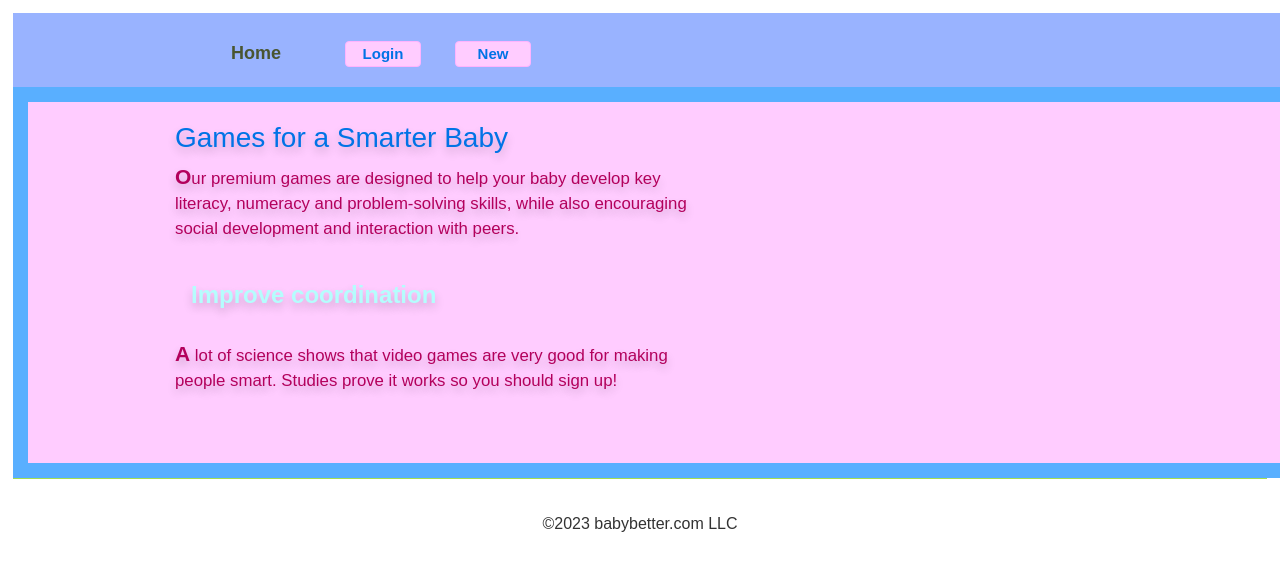
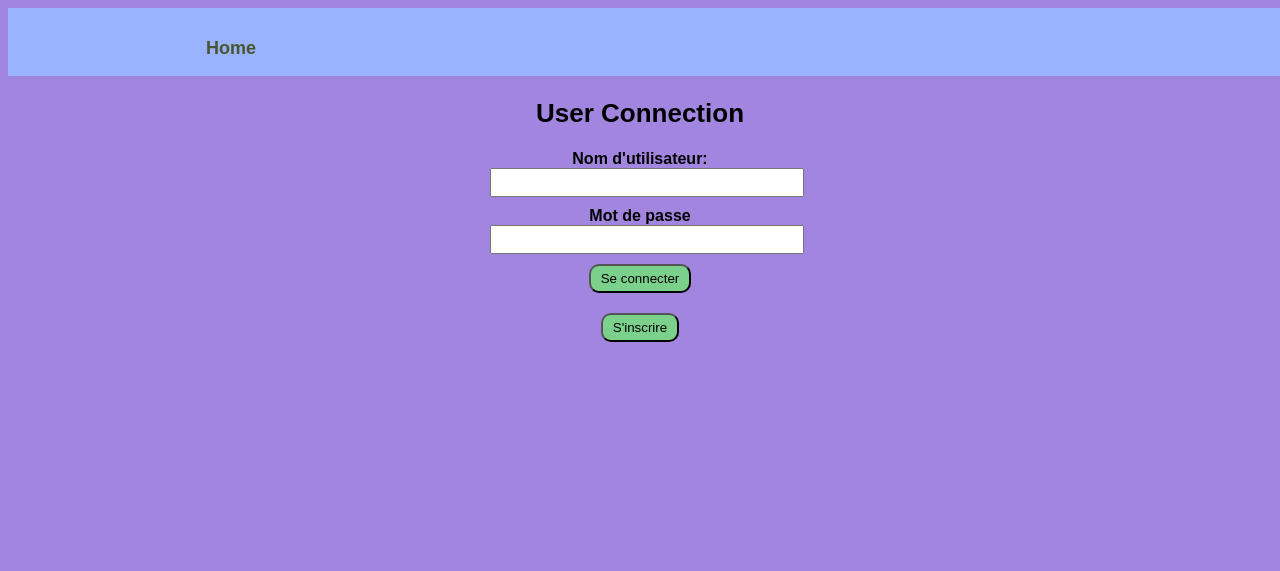
Before and after one commit to Ammanari/projet_final, a PHP site: page / in a window 1280 px wide. Shown: the top 571 px of the page. Run offline with PHP 8.4, Linux system fonts and the light colour scheme.

Commit message:
Add files via upload

```diff
--- a/formulaireNiveau2.php
+++ b/formulaireNiveau2.php
@@ -77,4 +77,5 @@ if (isset($_SESSION['lastActivity']) && time() - $_SESSION['lastActivity'] > $se
         startConfettiAnimation();
     };
 </script>
+
 </html>
--- a/formulaireNiveau4.php
+++ b/formulaireNiveau4.php
@@ -39,7 +39,7 @@ if (isset($_SESSION['lastActivity']) && time() - $_SESSION['lastActivity'] > $se
             Vie restante : <span><?php echo getRemainingLives() ?></span>
         </div>
     </header>
-    <audio src="music1.mp3" autoplay loop></audio>
+    <audio src="music1.mp3" autoplay controls loop></audio>
     <h1 id="h1Jeux"> Niveau 4</h1>
     <p class="rules2">C'est Partis!<br />
         Niveau 4 : Organisez ces 6 nombre en ordre décroissant!<br />
--- a/index.php
+++ b/index.php
@@ -1,5 +1,11 @@
 <?php
 require_once 'session_handler.php';
+session_start();
+
+if (isset($_SESSION['message'])) {
+  echo '<p>' . $_SESSION['message'] . '</p>';
+  unset($_SESSION['message']);
+}
 ?>
 <!DOCTYPE html>
 <html lang="en">
@@ -9,47 +15,58 @@ require_once 'session_handler.php';
 <title>Smart Baby Game Portal</title>
 <link rel="stylesheet" href="style.css">
 <link rel="script" href="script.js">
+    <style>
+    @keyframes confetti-rise {
+        0% {
+        transform: translateY(100vh);
+        }
+        100% {
+        transform: translateY(-100vh);
+        }
+    }
+    </style>
 </head>
-<body>
+<body id="bodyNiveau1">
 <header>
   <nav>
       <ul>
           <li><a href="index.php">Home</a></li>
-            <?php
-                if (isUserLoggedIn()) {
-                echo'<li><a href="./formulaireAccueil.php">Game</a></li>
-                    <li><form action="./logout.php" method="post"></li>
-                    <li><a href="./highscores.php">My Scores</a></li>
-                    <li><form action="./logout.php" method="post">
-                    <button type="submit" name="logout-submit">Logout</button></form></li>
-                    ';
-                } else {
-                echo '<li><a href="./connectionLogin.php">
-                    <button>Login</button></a></li>
-                    <li><a href="./formulaireInscription.php">
-                    <button>New</button></a></li>';
-                }
-            ?>
       </ul>
   </nav>
 </header>
+<div>
+  <h2>User Connection</h2>
+    <div class="form-container">
+      <form id="connectionForm" method="post" action="login.php">
+        <div class="form-group">
+          <label for="username">Nom d'utilisateur:</label>
+          <input type="text" id="username" name="username" value="<?php echo isset($_SESSION['username']) ? htmlentities($_SESSION['username']) : '' ?>" required >
+        </div>
+        <div class="form-group">
+          <label for="password">Mot de passe</label>
+          <input type="password" name="password" id="password" required>
+          <input type="submit" value="Se connecter" name="connect">
+        </div>
+      </form>
+      <form id="inscription" action="formulaireInscription.php" method="post">
+        <div class="form-group">
+          <input type="submit" value="S'inscrire" name="inscription">
+        </div>
 
-    <section class="hero">
-        <div id="frame">
-            <div class="content">
-                <div>
-                    <h1>Games for a Smarter Baby</h1>
-                    <p>Our premium games are designed to help your baby develop key literacy, numeracy and problem-solving skills, while also encouraging social development and interaction with peers.</p>
-                    <h2>Improve coordination</h2>
-                    <p>A lot of science shows that video games are very good for making people smart. Studies prove it works so you should sign up!</p>
+        <?php unset($_SESSION['username']);
+        if (isset($_GET['error'])) {
+            echo '<p class="error">Le nom d\'utilisateur ou le mot de passe est incorrect</p>
+            <a id="changePW" href="changePassword.php">Mot de passe oublié? Modifiez-le.</a>';
+          }
+        ?>
+      </form>
     </div>
 </div>
-        </div>
-        </div>
-    </section>
-
-    <footer>
-        <p>&copy;2023 babybetter.com LLC</p>
-    </footer>
 </body>
+  <script>
+    window.onload = function () {
+      changeBackgroundColor();
+      startConfettiAnimation();
+    };
+  </script>
 </html>
--- a/login.php
+++ b/login.php
@@ -40,12 +40,12 @@ if (password_verify($password, $db_password)) { // since the passwords are encry
 
     // Password is correct
     $_SESSION['logged_in'] = true;
-    header('Location: index.php');
+    header('Location: membersarea.php');
     exit;
 } else {
     // Password is incorrect, redirect back to the login form.
     $_SESSION['username'] = $username; // save the username so it can be displayed again
-    header('Location: connectionLogIn.php?error=1');
+    header('Location: index.php?error=1');
     exit;
 }
 
--- a/phpFunctions.php
+++ b/phpFunctions.php
@@ -24,8 +24,7 @@ function executeQuery($sqlString)
     if (($result === true)) { // if i put == instead of ===, it will not work because the result is an object and not a boolean value.
         return;
     }
-    return $result->fetch_assoc(); // get the result from the query and returns it.
-    // assoc : associative array (key-value pair)
+    return $result->fetch_assoc();
 }
 
 // get the number of lives left
--- a/session_handler.php
+++ b/session_handler.php
@@ -1,6 +1,4 @@
 <?php
-session_start();
-
 function isUserLoggedIn() {
     return isset($_SESSION['registrationOrder']);
 }
--- a/style.css
+++ b/style.css
@@ -1,7 +1,5 @@
 body {
     font-family: Arial;
-    margin: 5px;
-    padding: 8px;
 }
 a {
     outline: none;
@@ -50,7 +48,7 @@ header {
 }
 header nav {
 	margin: 0 auto;
-    padding-left: 180px;
+    padding-left: 160px;
 	overflow: hidden;
 	width: auto;
 }
--- a/traitements.php
+++ b/traitements.php
@@ -153,7 +153,6 @@ if (isset($_POST['Niveau6send'])) {
             echo "<script>alert('Vous avez perdu')</script>";
             echo "<script>window.location.href='formulaireAccueil.php'</script>";
         } else {
-
             echo "<script>alert('Mauvaise reponse, ressayez')</script>";
             echo "<script>window.location.href='formulaireNiveau6.php'</script>";
         }
```
Also changed, not shown: membersarea.php (added, +70 -0 lines), script.js (+1 -7 lines). Lines whose indentation alone changed are shown as unchanged.
